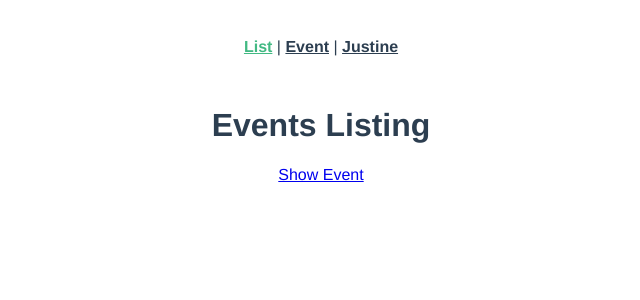
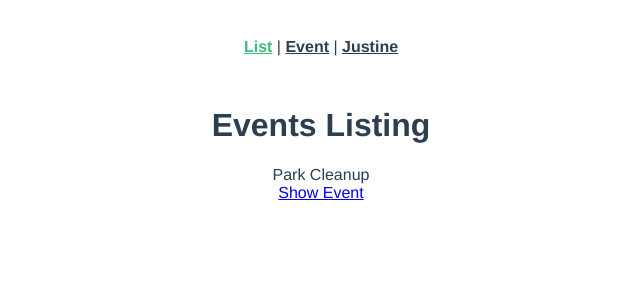
Before and after one commit to J-ustine/RealWorldVueProject, a Vue app: page / in a window 1280 px wide. Shown: the top 300 px of the page, without its empty margins (319-959 px from the left). Built offline with nearby package versions, Linux system fonts and the light colour scheme.

Commit message:
Add the EventCard nested component to EventList component

```diff
--- /dev/null
+++ b/src/components/EventCard.vue
@@ -0,0 +1,19 @@
+<template>
+  <div>{{ title }}</div>
+</template>
+
+<script>
+export default {
+  data() {
+    return {
+      title: "Park Cleanup",
+    };
+  },
+};
+</script>
+
+<style scoped>
+h4 {
+  color: green;
+}
+</style>
--- a/src/views/EventList.vue
+++ b/src/views/EventList.vue
@@ -1,8 +1,18 @@
 <template>
   <div>
     <h1>Events Listing</h1>
+    <EventCard />
     <router-link :to="{ name: 'event-show', params: { id: '1' } }"
       >Show Event</router-link
     >
   </div>
 </template>
+
+<script>
+import EventCard from "../components/EventCard.vue";
+export default {
+  components: {
+    EventCard,
+  },
+};
+</script>
```
